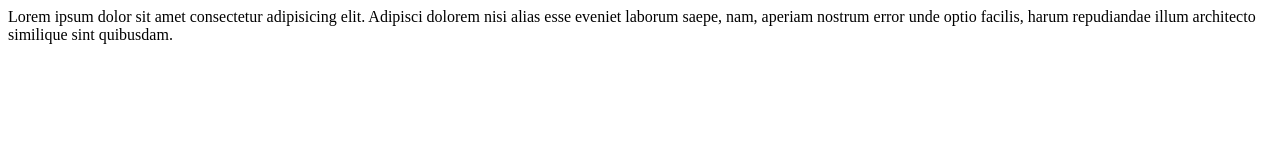
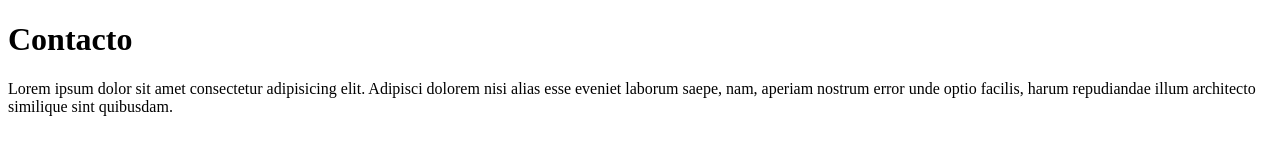
Before and after one commit to juankp3/git-master, a plain HTML site: page contacto.html in a window 1280 px wide. Drawn offline with Linux system fonts and the light colour scheme.

Commit message:
soy el master en ubicacion.html

```diff
--- a/contacto.html
+++ b/contacto.html
@@ -7,6 +7,7 @@
     <title>Contactp</title>
 </head>
 <body>
+    <h1>Contacto</h1>
     Lorem ipsum dolor sit amet consectetur adipisicing elit. Adipisci dolorem nisi alias esse eveniet laborum saepe, nam, aperiam nostrum error unde optio facilis, harum repudiandae illum architecto similique sint quibusdam.
 
 </body>
```
Also changed, not shown: nosotros.html (+2 -0 lines).
